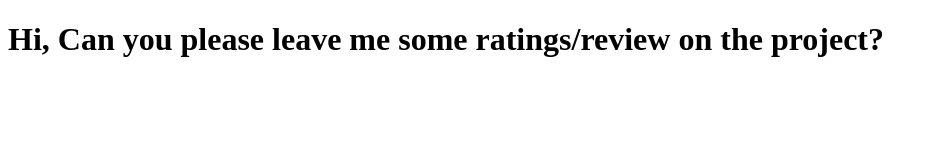
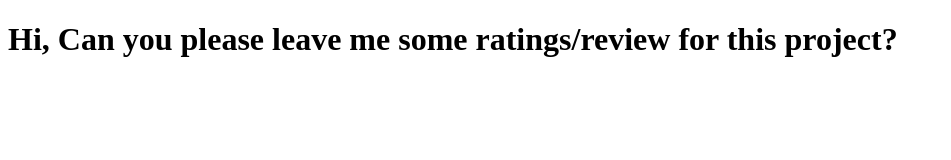
Before and after one commit to nixtechie49/local_pages, a plain HTML site: page index.html in a window 1280 px wide. Shown: the whole page, without its empty margins (0-951 px from the left). Drawn offline with Linux system fonts and the light colour scheme.

Commit message:
Update_20210409_1

```diff
--- a/index.html
+++ b/index.html
@@ -2,7 +2,7 @@
 <html>
 <body>
 
-<h1>Hi, Can you please leave me some ratings/review on the project?</h1>
+<h1>Hi, Can you please leave me some ratings/review for this project?</h1>
 
 </body>
 </html>
```
